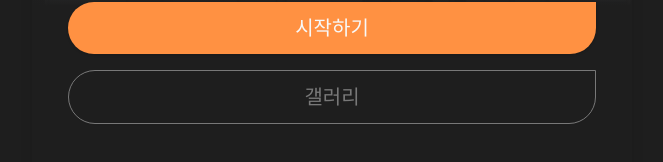
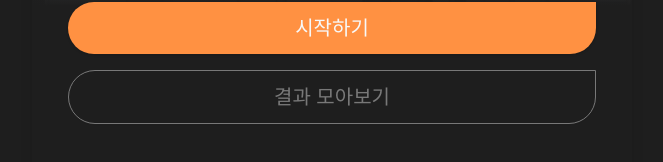
Before and after one commit to AI-hellothon-2024/AI-hellothon-2024, a Next.js app in the folder FE/: page / in a window 1280 px wide. Shown: the part 602-764 px from the top of the page, without its empty margins (308-971 px from the left). Built offline with nearby package versions, Linux system fonts and the light colour scheme; a web font is replaced by a local one.

Commit message:
feat: text 변경

```diff
--- a/FE/src/components/feature/main/GalleryButton.tsx
+++ b/FE/src/components/feature/main/GalleryButton.tsx
@@ -25,7 +25,7 @@ const GalleryButton = () => {
         )
       )}
     >
-      <Link href={"/gallery"}>갤러리</Link>
+      <Link href={"/gallery"}>결과 모아보기</Link>
     </Button>
   );
 };
```
